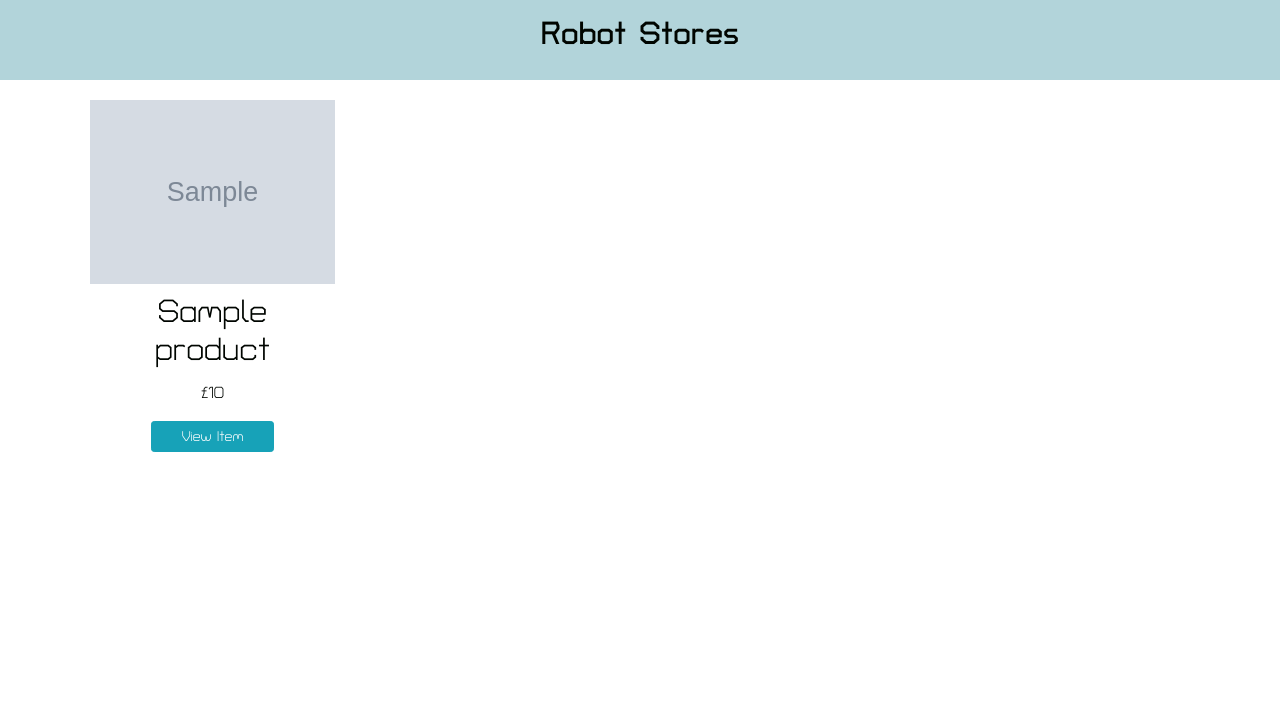
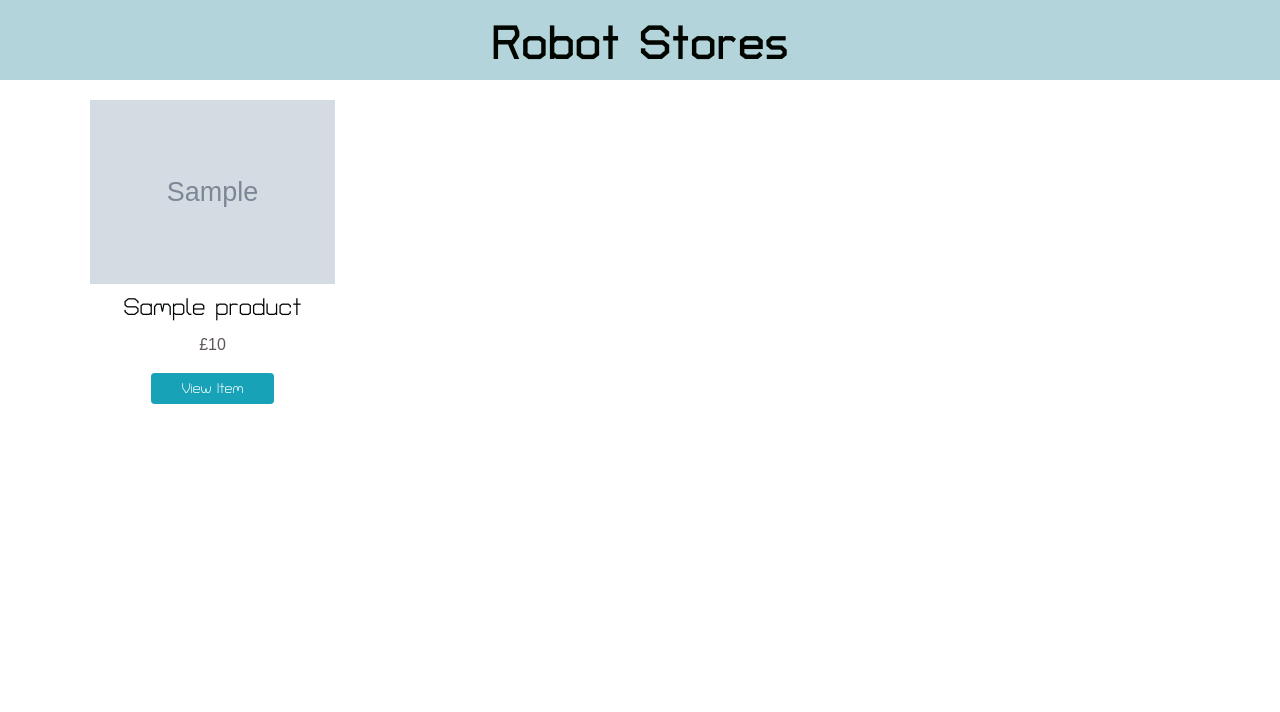
Before and after one commit to Mayden-Academy/2020-sept-ecommerce, a PHP site: page / in a window 1280 px wide. Shown: the top 712 px of the page. Run offline with PHP 8.4, Linux system fonts and the light colour scheme; tables that the repository leaves empty hold one stand-in row (values such as "Sample post"); grey boxes marked "Sample" are stand-in pictures.

Commit message:
removed unnecessary spaces and changed font sizes and made price more distinguishable

```diff
--- a/index.php
+++ b/index.php
@@ -10,8 +10,8 @@ require('vendor/autoload.php');
     <link rel="stylesheet" href="https://cdn.jsdelivr.net/npm/bootstrap@4.5.3/dist/css/bootstrap.min.css" integrity="sha384-TX8t27EcRE3e/ihU7zmQxVncDAy5uIKz4rEkgIXeMed4M0jlfIDPvg6uqKI2xXr2" crossorigin="anonymous">
     <link href="static/css/normalise.css" type="text/css" rel="stylesheet">
     <link href="static/css/style.css" type="text/css" rel="stylesheet">
+</head>
 
-</head>
 <body>
     <header class="container-fluid robotHeader">
         <div class="sticky-top text-center align-middle">
@@ -22,12 +22,12 @@ require('vendor/autoload.php');
         <div class="row">
         <?php
         foreach(\RobotStores\Hydrators\ProductHydrator::getFilteredProducts() as $product) {
-            echo '<div class="col-md-3 d-flex flex-column justify-content-around baseProduct">
-                            <img src=" ' . $product->getImage() . '" alt="product image">
-                            <h2>' . $product->getTitle() . '</h2>
-                            <p>£' . $product->getPrice() . '</p>
-                            <button type="button" class="btn btn-info btn-sm">View Item</button>
-                         </div>';
+            echo '<div class="col-lg-3 col-md-6 col-sm-6 d-flex flex-column justify-content-between baseProduct">
+                       <div><img src=" ' . $product->getImage() . '" alt="product image">
+                       <h2>' . $product->getTitle() . '</h2></div>
+                       <div><p>£' . $product->getPrice() . '</p>
+                       <button type="button" class="btn btn-info btn-sm">View Item</button></div>
+                  </div>';
         }
         ?>
         </div>
--- a/static/css/style.css
+++ b/static/css/style.css
@@ -36,10 +36,10 @@ body {
     background-color: #117a8b52;
 }
 
-.robotHeader h1{
+.robotHeader h1 {
     margin: 0;
     padding-top: 2vh;
-    font-size: 2rem;
+    font-size: 3rem;
     font-weight: 700;
 }
 
@@ -50,6 +50,8 @@ body {
 
 p {
     font-size: 1rem;
+    font-family: sans-serif;
+    color: #5f5656;
 }
 
 .baseProduct img {
@@ -62,6 +64,7 @@ p {
 
 .baseProduct h2 {
     margin: 10px;
+    font-size: 1.5rem;
 }
 
 .btn {
```
